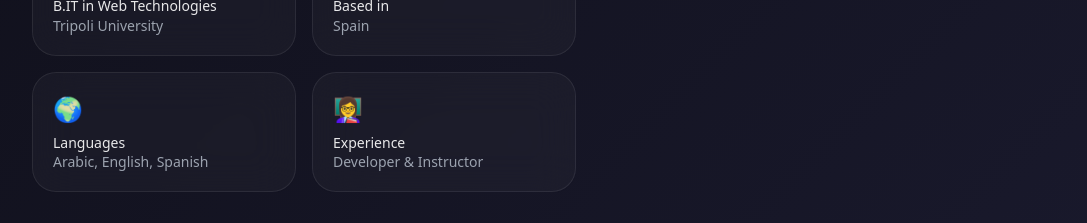
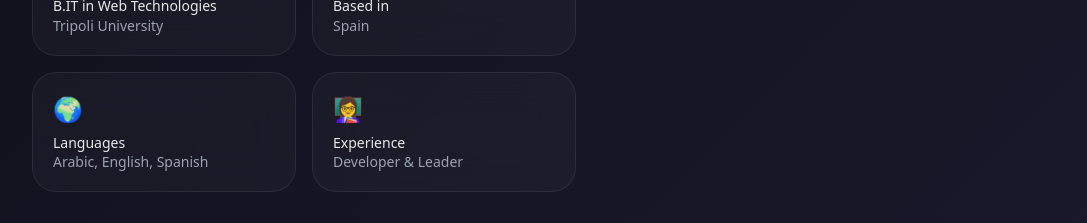
Before and after one commit to nowarah/portfolio, a Next.js app: page / in a window 1280 px wide. Shown: the part 1480-1703 px from the top of the page, without its empty margins (32-1119 px from the left). Built offline with nearby package versions, Linux system fonts and the light colour scheme.

Commit message:
fix data

```diff
--- a/components/layout/Footer.tsx
+++ b/components/layout/Footer.tsx
@@ -12,9 +12,7 @@ export function Footer() {
       <p className="font-mono text-gray-500">
         © {currentYear} {personalInfo.name}
       </p>
-      <p className="font-mono text-sm text-gray-600">
-        Built with Next.js & 💚
-      </p>
+
     </footer>
   )
 }
--- a/lib/data.ts
+++ b/lib/data.ts
@@ -125,6 +125,6 @@ export const aboutCards = [
   {
     icon: "👩‍🏫",
     title: "Experience",
-    subtitle: "Developer & Instructor",
+    subtitle: "Developer & Leader",
   },
 ];
```
